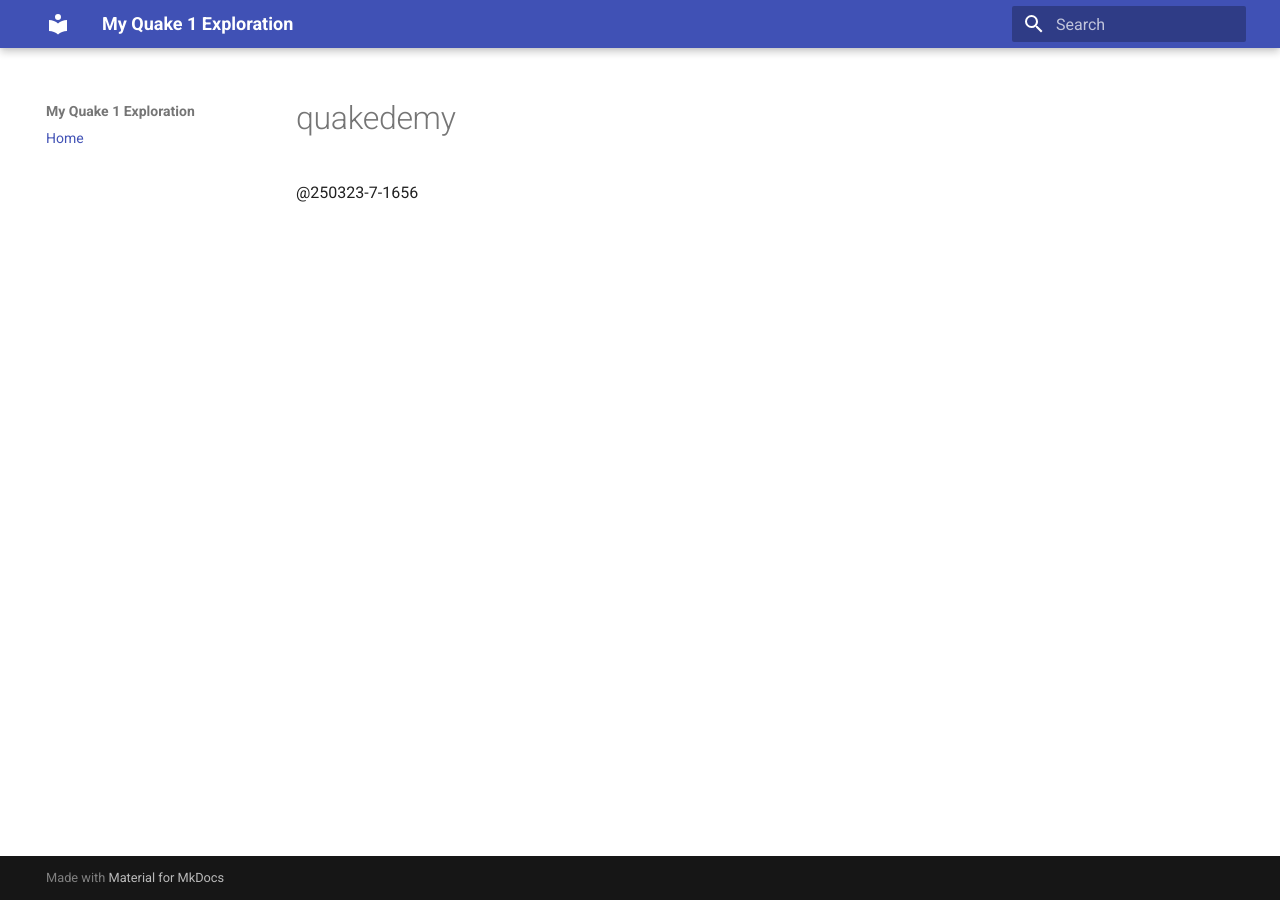
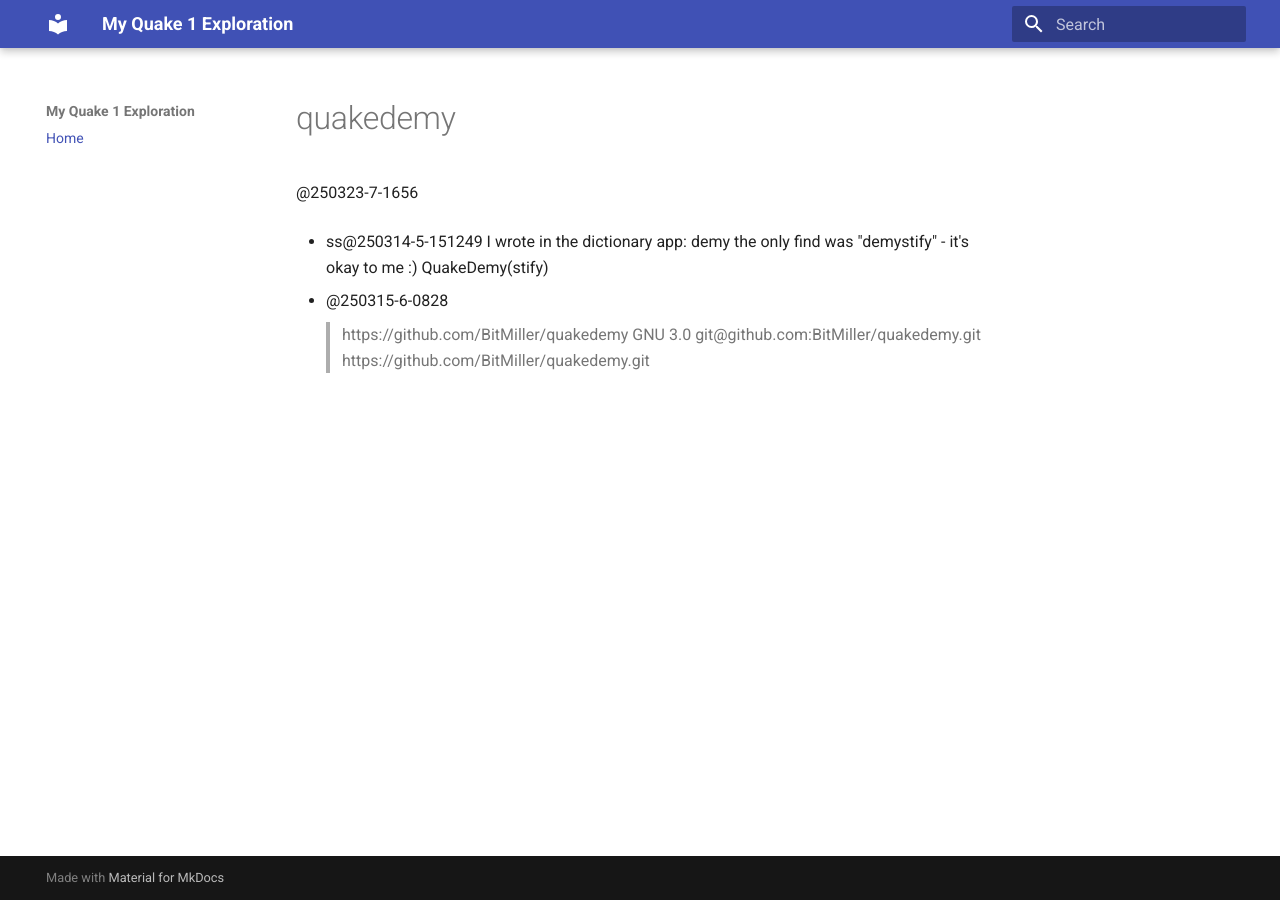
Before and after one commit to BitMiller/quakedemy, an MkDocs documentation site: the page built from docs/index.md, in a window 1280 px wide. Built offline with MkDocs 1.6.1 and Material for MkDocs 9.7.7, drawn with Linux system fonts in a browser that asks for light colours.

Commit message:
250323-7-210258

```diff
--- a/docs/index.md
+++ b/docs/index.md
@@ -1,3 +1,15 @@
 # quakedemy
 
 @250323-7-1656
+
+
+- ss@250314-5-151249
+I wrote in the dictionary app: demy
+the only find was "demystify" - it's okay to me :)
+QuakeDemy(stify)
+
+- @250315-6-0828
+> https://github.com/BitMiller/quakedemy
+GNU 3.0
+> git@github.com:BitMiller/quakedemy.git
+> https://github.com/BitMiller/quakedemy.git
```
Also changed, not shown: 1 other file.
